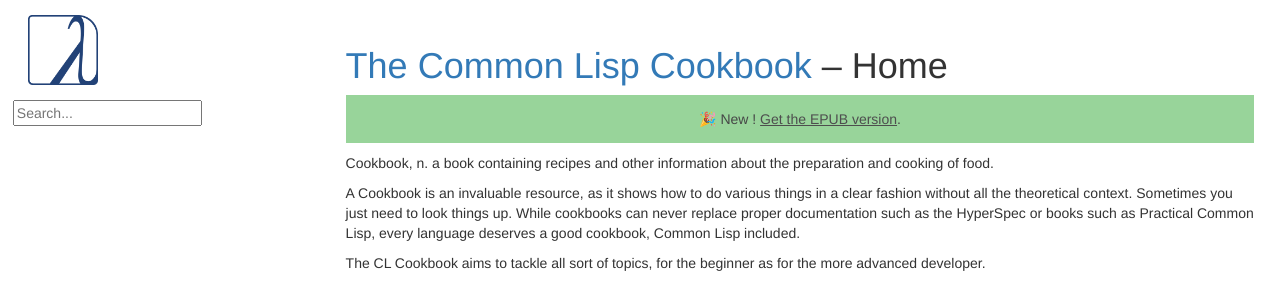
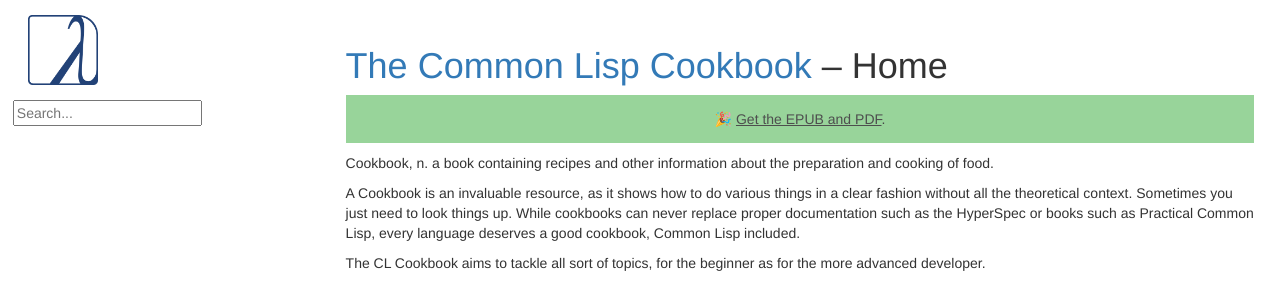
Before and after one commit to LispCookbook/cl-cookbook, a Jekyll site: the page built from index.md, in a window 1280 px wide and 900 px high. Shown: the top 298 px of the window. Built offline with Jekyll 4.4.1, drawn with Linux system fonts in a browser that asks for light colours.

Commit message:
(minor) the EPUB announcement is not "New!" anymore

```diff
--- a/_layouts/chapter.html
+++ b/_layouts/chapter.html
@@ -4,7 +4,7 @@
 
   <!-- Announcement we can keep for 1 month or more, until end of January, 2021 -->
   <p class="announce">
-   🎉 New ! <a href="/cl-cookbook/#download-in-epub">Get the EPUB version</a>.
+   🎉 <a href="/cl-cookbook/#download-in-epub">Get the EPUB and PDF</a>.
   </p>
 
 
```
